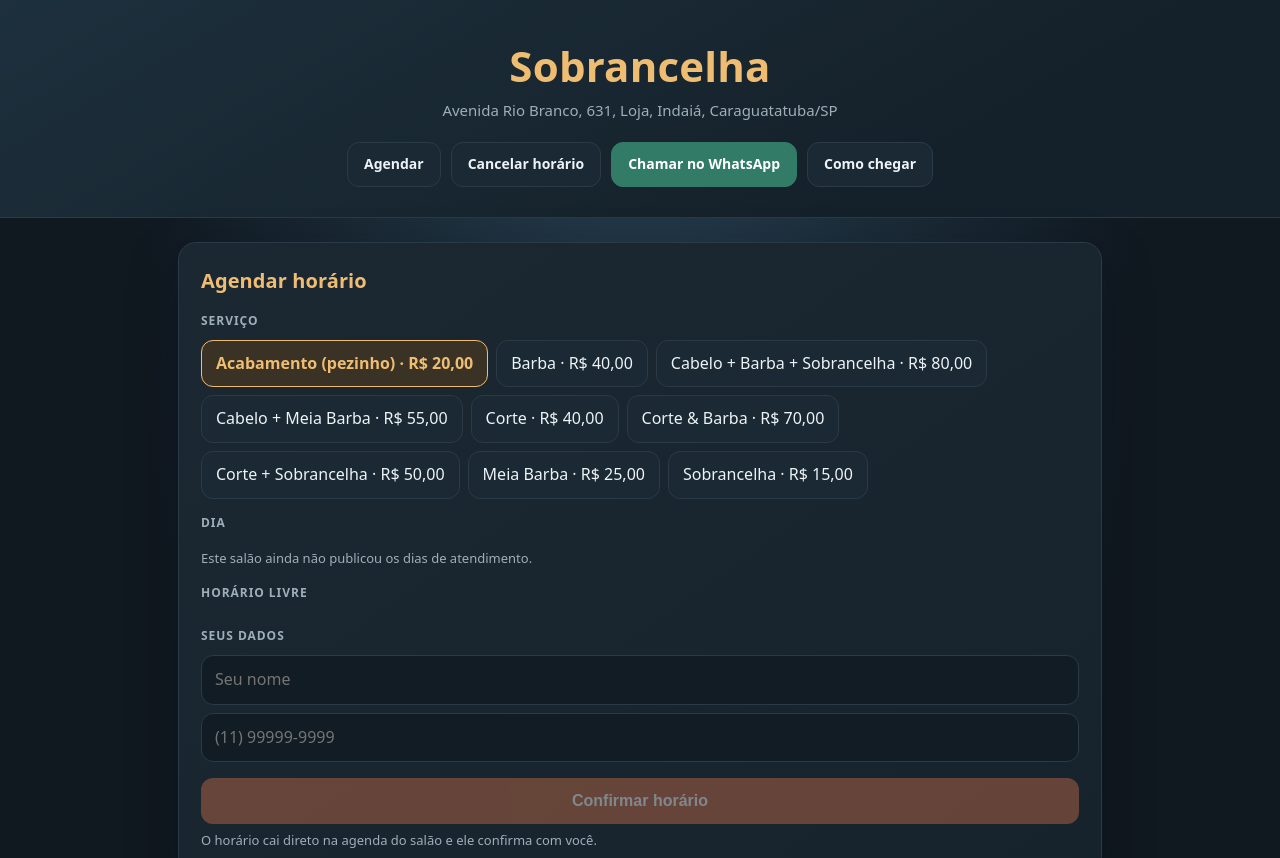
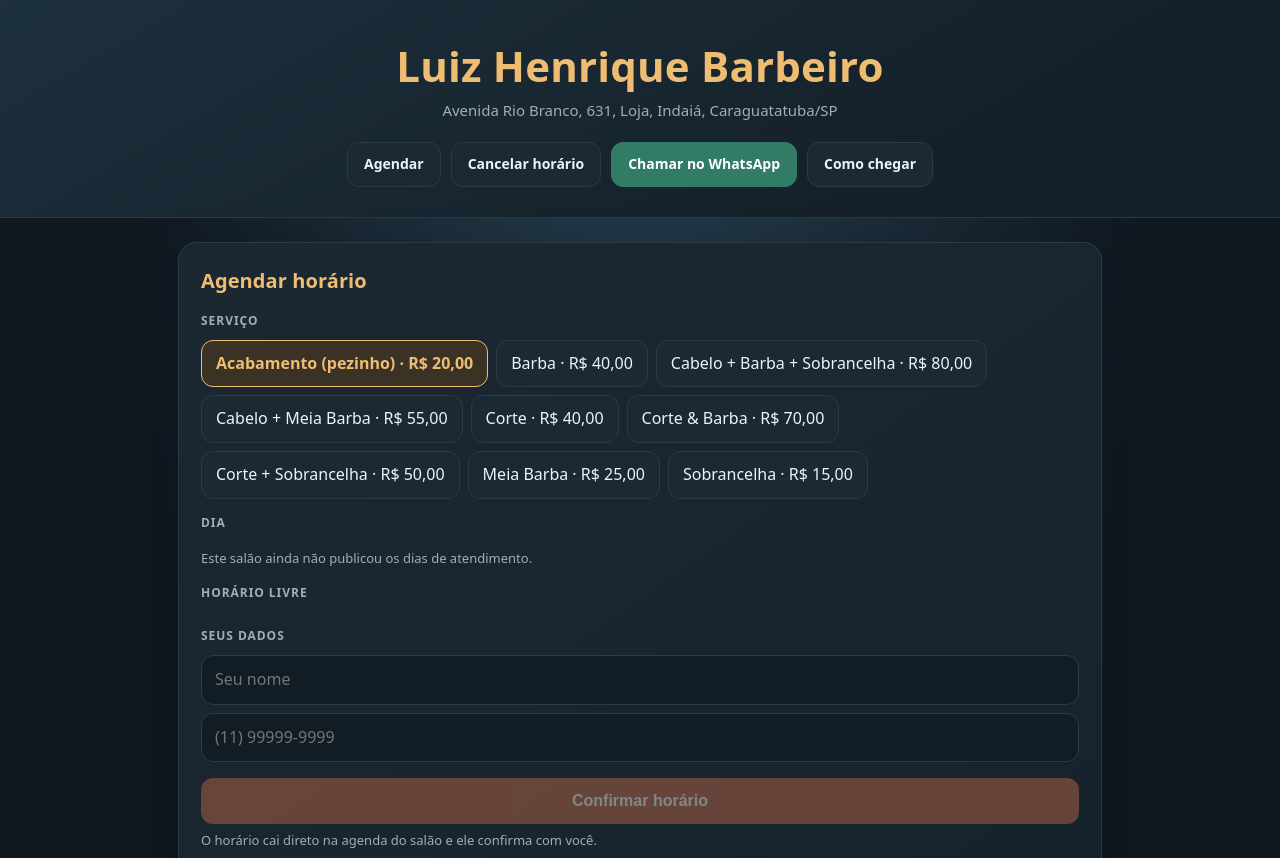
Before and after one commit to kuttenc/kuttenc.github.io, a plain HTML site: page estabelecimentos/luizbarber/index.html in a window 1280 px wide. Shown: the top 858 px of the page. Drawn offline with Linux system fonts and the light colour scheme.

Commit message:
Pagina luizbarber

```diff
--- a/estabelecimentos/luizbarber/index.html
+++ b/estabelecimentos/luizbarber/index.html
@@ -3,8 +3,8 @@
 <head>
 <meta charset="utf-8">
 <meta name="viewport" content="width=device-width, initial-scale=1">
-<title>Sobrancelha — agende seu horário</title>
-<meta name="description" content="Agende horário em Sobrancelha (Avenida Rio Branco, 631, Loja, Indaiá, Caraguatatuba/SP).">
+<title>Luiz Henrique Barbeiro — agende seu horário</title>
+<meta name="description" content="Agende horário em Luiz Henrique Barbeiro (Avenida Rio Branco, 631, Loja, Indaiá, Caraguatatuba/SP).">
 <style>
 :root{color-scheme:dark;--fundo:#101820;--card:#18232d;--linha:#2a3a47;--texto:#edf3f6;--apago:#9eafb9;--ouro:#efbd72;--botao:#c66c48;--verde:#327c67;--sombra:0 18px 48px #07101866}
 *{box-sizing:border-box}
@@ -64,7 +64,7 @@ input:focus,select:focus{outline:2px solid #efbd7280;border-color:var(--ouro)}
 </head>
 <body>
 <header class="cabeca">
-  <h1>Sobrancelha</h1>
+  <h1>Luiz Henrique Barbeiro</h1>
   <p>Avenida Rio Branco, 631, Loja, Indaiá, Caraguatatuba/SP</p>
   <div class="acoes">
     <a href="#agendar">Agendar</a><a href="#cancelar">Cancelar horário</a>
@@ -142,9 +142,9 @@ input:focus,select:focus{outline:2px solid #efbd7280;border-color:var(--ouro)}
 
   <section><h2>Informações</h2><p class="mini aviso-publico">Cortes com precisão, estilo e atenção aos detalhes. Atendimento com horário marcado. Confira os serviços, valores e disponibilidade atualizados; horários e pausas podem variar conforme o profissional. Endereço: Avenida Rio Branco, 631, Loja, Indaiá, Caraguatatuba/SP.</p></section>
 
-  <p class="pés">Sobrancelha · atualizado em 21/11/2026 às 15:47</p>
+  <p class="pés">Luiz Henrique Barbeiro · atualizado em 21/11/2026 às 15:48</p>
 </main>
-<script id="dados" type="application/json">{"telefone":"5512996825672","nome":"Sobrancelha","slug":"luizbarber","url":"https://kuttenc.github.io/estabelecimentos/luizbarber","endereco":"Avenida Rio Branco, 631, Loja, Indaiá, Caraguatatuba/SP","cidade":"","uf":"","cep":"","telefone_publico":"5512996825672","mostra_barbeiro":true,"aceita_agendamento":true,"aviso_publico":"Cortes com precisão, estilo e atenção aos detalhes. Atendimento com horário marcado. Confira os serviços, valores e disponibilidade atualizados; horários e pausas podem variar conforme o profissional. Endereço: Avenida Rio Branco, 631, Loja, Indaiá, Caraguatatuba/SP.","servicos":[{"nome":"Acabamento (pezinho)","preco":20,"duracao_min":15,"descricao":""},{"nome":"Barba","preco":40,"duracao_min":30,"descricao":""},{"nome":"Cabelo + Barba + Sobrancelha","preco":80,"duracao_min":60,"descricao":""},{"nome":"Cabelo + Meia Barba","preco":55,"duracao_min":60,"descricao":""},{"nome":"Corte","preco":40,"duracao_min":30,"descricao":""},{"nome":"Corte & Barba","preco":70,"duracao_min":60,"descricao":""},{"nome":"Corte + Sobrancelha","preco":50,"duracao_min":30,"descricao":""},{"nome":"Meia Barba","preco":25,"duracao_min":30,"descricao":""},{"nome":"Sobrancelha","preco":15,"duracao_min":10,"descricao":""}],"produtos":[],"horarios":[],"pagamentos":["PIX"],"funcionarios":[],"fotos":[],"atualizado_em":"21/11/2026 às 15:47"}</script>
+<script id="dados" type="application/json">{"telefone":"5512996825672","nome":"Luiz Henrique Barbeiro","slug":"luizbarber","url":"https://kuttenc.github.io/estabelecimentos/luizbarber","endereco":"Avenida Rio Branco, 631, Loja, Indaiá, Caraguatatuba/SP","cidade":"","uf":"","cep":"","telefone_publico":"5512996825672","mostra_barbeiro":true,"aceita_agendamento":true,"aviso_publico":"Cortes com precisão, estilo e atenção aos detalhes. Atendimento com horário marcado. Confira os serviços, valores e disponibilidade atualizados; horários e pausas podem variar conforme o profissional. Endereço: Avenida Rio Branco, 631, Loja, Indaiá, Caraguatatuba/SP.","servicos":[{"nome":"Acabamento (pezinho)","preco":20,"duracao_min":15,"descricao":""},{"nome":"Barba","preco":40,"duracao_min":30,"descricao":""},{"nome":"Cabelo + Barba + Sobrancelha","preco":80,"duracao_min":60,"descricao":""},{"nome":"Cabelo + Meia Barba","preco":55,"duracao_min":60,"descricao":""},{"nome":"Corte","preco":40,"duracao_min":30,"descricao":""},{"nome":"Corte & Barba","preco":70,"duracao_min":60,"descricao":""},{"nome":"Corte + Sobrancelha","preco":50,"duracao_min":30,"descricao":""},{"nome":"Meia Barba","preco":25,"duracao_min":30,"descricao":""},{"nome":"Sobrancelha","preco":15,"duracao_min":10,"descricao":""}],"produtos":[],"horarios":[],"pagamentos":["PIX"],"funcionarios":[],"fotos":[],"atualizado_em":"21/11/2026 às 15:48"}</script>
 <script>
 (function () {
   var d = JSON.parse(document.getElementById('dados').textContent);
```
